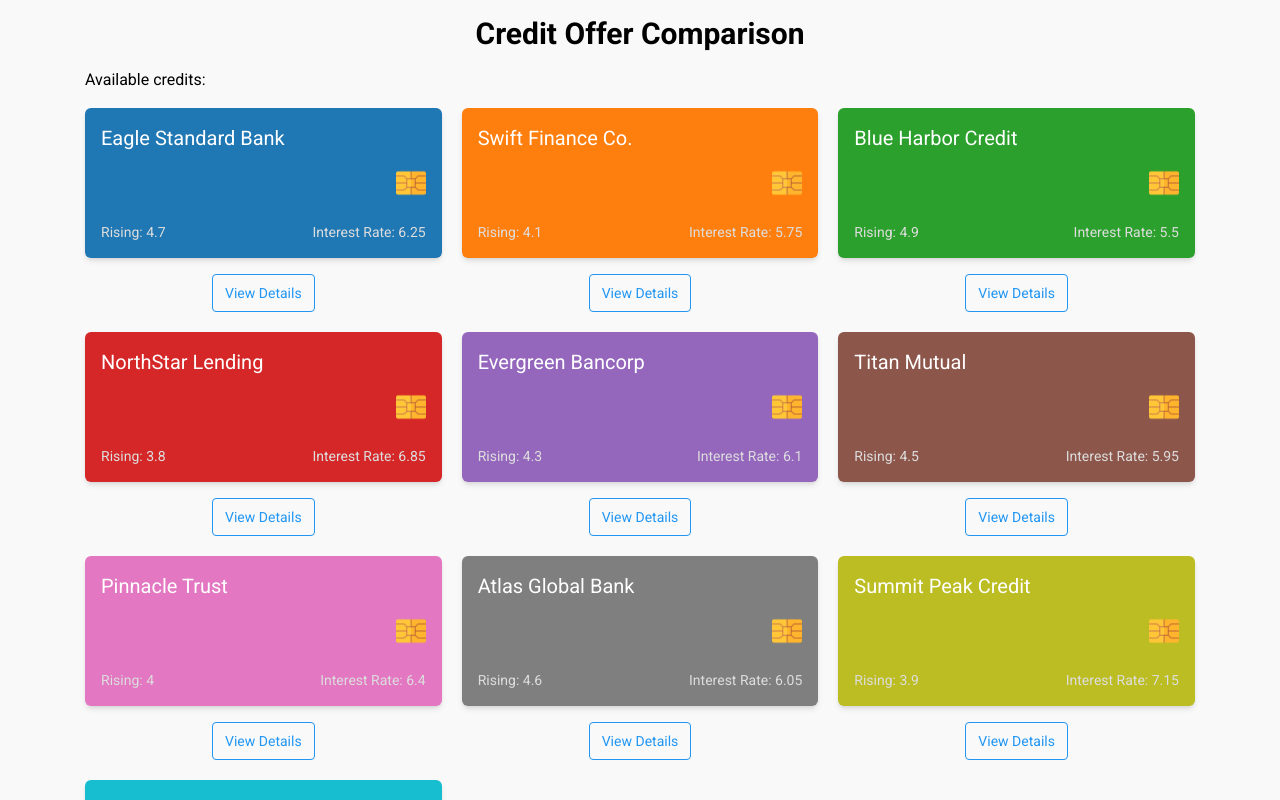
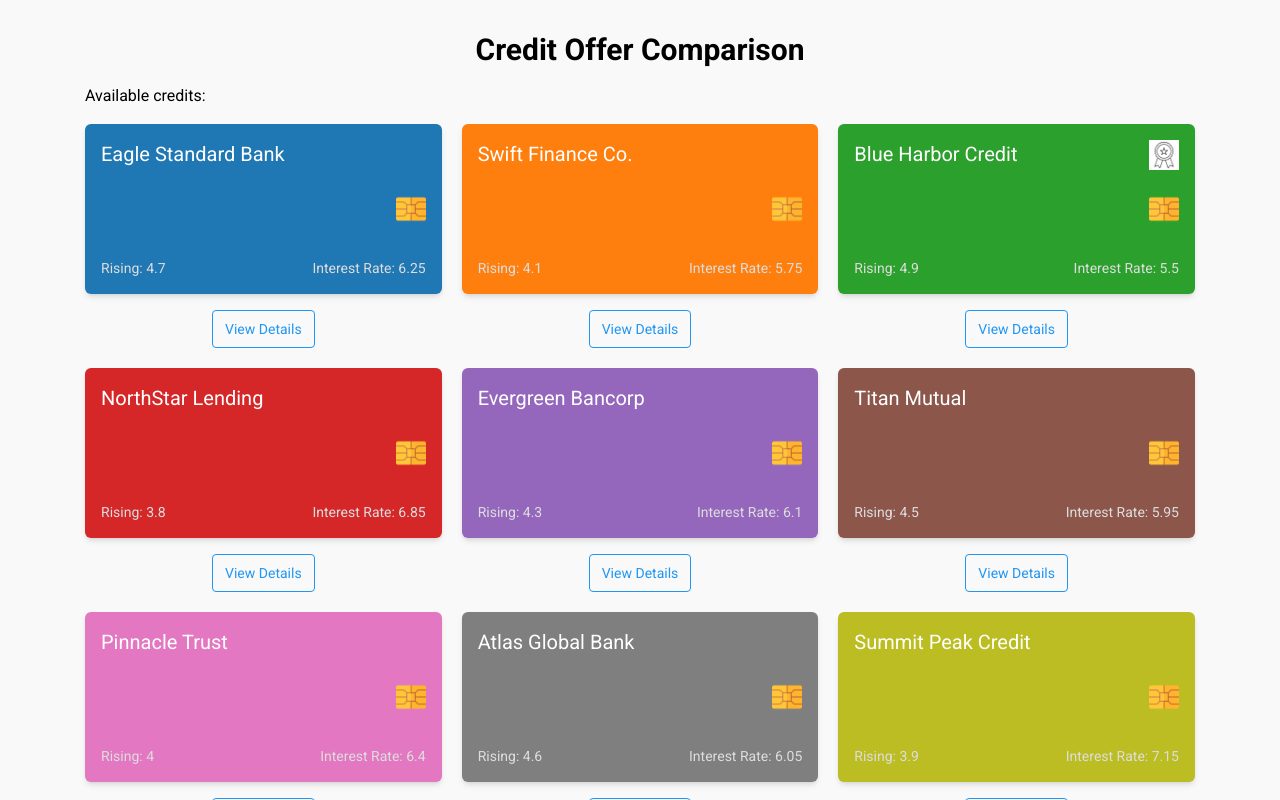
Before and after one commit to ayoub-jabiri/credit-comparison, a React (Vite) app: page / in a window 1280 px wide. Shown: the top 800 px of the page. Built offline with nearby package versions, Linux system fonts and the light colour scheme.

Commit message:
Finished recomended card feature task

```diff
--- a/index.html
+++ b/index.html
@@ -7,7 +7,7 @@
         <title>Bank Credit Comparison</title>
     </head>
     <body>
-        <div id="root" class="container"></div>
+        <div id="root" class="container py-4"></div>
         <script type="module" src="/src/main.jsx"></script>
     </body>
 </html>
--- a/src/assets/data/data.js
+++ b/src/assets/data/data.js
@@ -1,4 +1,4 @@
-export const data = [
+const data = [
     {
         id: 1,
         name: "Eagle Standard Bank",
@@ -8,6 +8,7 @@ export const data = [
         monthly_payment: 1231.43,
         total_cost: 443314.8,
         color: "#1f77b4",
+        isRecomended: false,
     },
     {
         id: 2,
@@ -18,6 +19,7 @@ export const data = [
         monthly_payment: 1660.82,
         total_cost: 298947.6,
         color: "#ff7f0e",
+        isRecomended: false,
     },
     {
         id: 3,
@@ -28,6 +30,7 @@ export const data = [
         monthly_payment: 2170.37,
         total_cost: 260444.4,
         color: "#2ca02c",
+        isRecomended: false,
     },
     {
         id: 4,
@@ -38,6 +41,7 @@ export const data = [
         monthly_payment: 1310.59,
         total_cost: 471812.4,
         color: "#d62728",
+        isRecomended: false,
     },
     {
         id: 5,
@@ -48,6 +52,7 @@ export const data = [
         monthly_payment: 1444.24,
         total_cost: 346617.6,
         color: "#9467bd",
+        isRecomended: false,
     },
     {
         id: 6,
@@ -58,6 +63,7 @@ export const data = [
         monthly_payment: 1682.02,
         total_cost: 302763.6,
         color: "#8c564b",
+        isRecomended: false,
     },
     {
         id: 7,
@@ -68,6 +74,7 @@ export const data = [
         monthly_payment: 1250.91,
         total_cost: 450327.6,
         color: "#e377c2",
+        isRecomended: false,
     },
     {
         id: 8,
@@ -78,6 +85,7 @@ export const data = [
         monthly_payment: 1295.34,
         total_cost: 388602.0,
         color: "#7f7f7f",
+        isRecomended: false,
     },
     {
         id: 9,
@@ -88,6 +96,7 @@ export const data = [
         monthly_payment: 1568.51,
         total_cost: 376442.4,
         color: "#bcbd22",
+        isRecomended: false,
     },
     {
         id: 10,
@@ -98,5 +107,16 @@ export const data = [
         monthly_payment: 2199.83,
         total_cost: 263979.6,
         color: "#17becf",
+        isRecomended: false,
     },
 ];
+
+const minRate = Math.min(...data.map((el) => el.interest_rate));
+
+data.forEach((el) => {
+    if (el.interest_rate == minRate) {
+        el.isRecomended = true;
+    }
+});
+
+export default data;
--- a/src/components/hero-section/CreditCard.jsx
+++ b/src/components/hero-section/CreditCard.jsx
@@ -1,8 +1,14 @@
-export default function CreditCard({ color, name, rising, interestRate }) {
+export default function CreditCard({
+    color,
+    name,
+    rising,
+    interestRate,
+    isRecomended,
+}) {
     return (
         <div className="col-span-4">
             <div
-                className="relative shadow-md h-37.5 p-4 rounded-md flex flex-col justify-between"
+                className="relative shadow-md h-42.5 p-4 rounded-md flex flex-col justify-between"
                 style={{ backgroundColor: color }}
             >
                 <h3 className="text-white text-xl">{name}</h3>
@@ -10,10 +16,17 @@ export default function CreditCard({ color, name, rising, interestRate }) {
                     <h4>Rising: {rising}</h4>
                     <h4>Interest Rate: {interestRate}</h4>
                 </div>
+                {isRecomended ? (
+                    <img
+                        src="/recomendation-badge.png"
+                        alt="Recomendation Badge"
+                        className="absolute bg-white top-4 right-4 w-7.5"
+                    />
+                ) : null}
                 <img
                     src="/chip.png"
                     alt="Card Chip"
-                    className="absolute top-[50%] right-4 translate-y-[-50%] w-[30px]"
+                    className="absolute top-[50%] right-4 translate-y-[-50%] w-7.5"
                 />
             </div>
             <button className="block bg-transparent text-[#2196F3] text-sm border border-[#2196F3] hover:bg-[#2196F3] hover:text-white rounded-sm p-3 py-2 mt-4 mx-auto cursor-pointer transition">
--- a/src/components/hero-section/HeroSection.jsx
+++ b/src/components/hero-section/HeroSection.jsx
@@ -1,5 +1,5 @@
 import CreditCard from "./CreditCard";
-import { data } from "../../assets/data/data";
+import data from "../../assets/data/data";
 
 export default function HeroSection() {
     const dataList = data.map((el) => (
@@ -9,6 +9,7 @@ export default function HeroSection() {
             name={el.name}
             rising={el.rising}
             interestRate={el.interest_rate}
+            isRecomended={el.isRecomended}
         />
     ));
     return (
```
Also changed, not shown: public/recomendation-badge.png (added).
